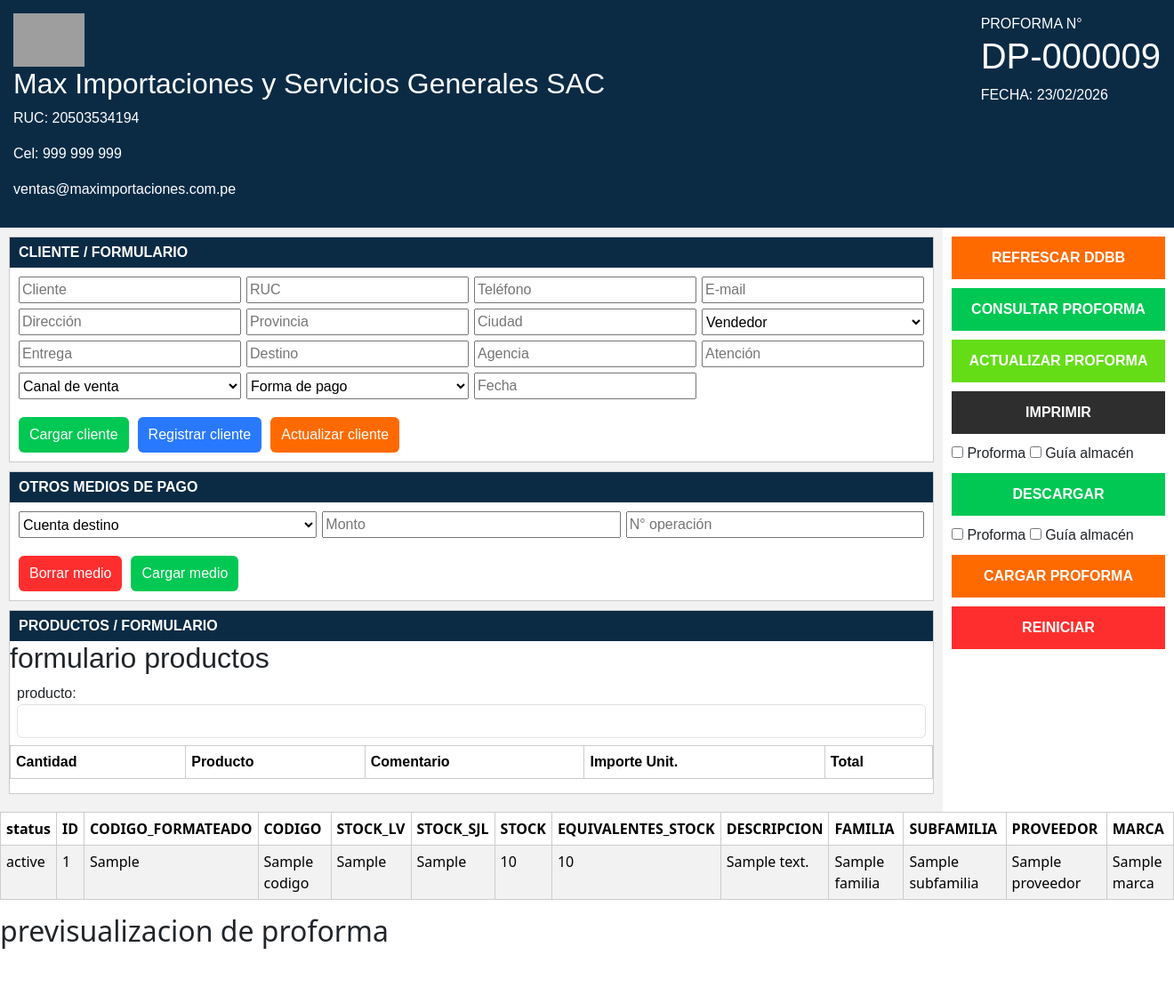
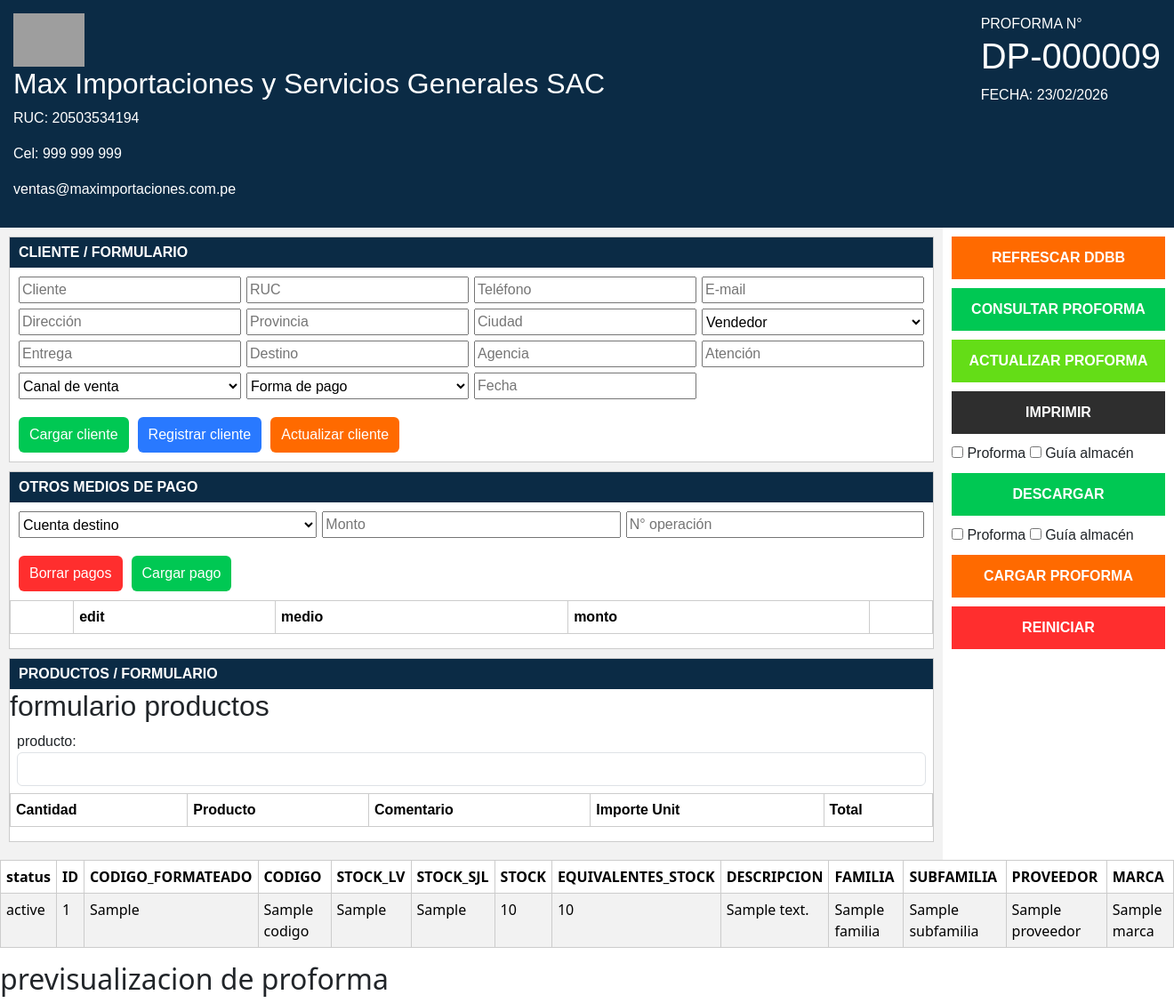
Before and after one commit to Hector3008/SIScore, a Node project: template src/views/proformsSystem.handlebars in a window 1320 px wide. Shown: the whole page at 89% size. Before the commit the page ends 1067 px from the top, so only its background shows below. Run offline with Node 20 templates, Linux system fonts and the light colour scheme; the template is opened without the code that fills it: most values are stand-ins (such as "Sample title", 1, 10 or a date in 2020); lists and menus that the app fills with data are empty; some libraries are stand-ins or nearby versions; grey boxes are pictures that could not be loaded.

Commit message:
delete button up to pagos form

```diff
--- a/src/public/js/realTimeProducts.js
+++ b/src/public/js/realTimeProducts.js
@@ -25,8 +25,8 @@
   console.log("data from socket: ", data);
 
   data = data.filter(i=> i.status != "deleted")
-    const tbdodyProducts = document.getElementById("tbdodyProducts");
-    tbdodyProducts.innerHTML = `  `;
+    const tbbodyProducts = document.getElementById("tbbodyProducts");
+    tbbodyProducts.innerHTML = `  `;
 
     for (product of data) {
 
@@ -42,7 +42,7 @@
       <td>${product.cantidad}</td>
       <td>${product.equivalente}</td>
     `;
-      tbdodyProducts.appendChild(tr);
+      tbbodyProducts.appendChild(tr);
     }
 });
 
--- a/src/views/products.handlebars
+++ b/src/views/products.handlebars
@@ -22,7 +22,7 @@
       <td><strong>SUBFAMILIA</strong></td>
     </tr>
   </thead>
-  <tbody id="tbdodyProducts">  {{#each products}}
+  <tbody id="tbbodyProducts">  {{#each products}}
 
       <tr>
         <td>{{this.ID}}</td>
--- a/src/views/proformsSystem.handlebars
+++ b/src/views/proformsSystem.handlebars
@@ -93,7 +93,7 @@
         <div class="block-title">OTROS MEDIOS DE PAGO</div>
 
         <div class="grid-3">
-          <select id="form-forma-de-pago-(otros-medios-de-pago)-field">
+          <select id="form-pagos-medio-field">
               <option value="" disabled selected hidden>Cuenta destino</option>
               <option>BCP Max Imp</option>
               <option>BCP Importadora</option>
@@ -108,14 +108,27 @@
 
           </select>
 
-          <input id="form-monto-(otros-medios-de-pago)-field" placeholder="Monto">
-          <input id="form-operacion-(otros-medios-de-pago)-field" placeholder="N° operación">
+          <input id="form-pagos-montos-field" placeholder="Monto">
+          <input id="form-pagos-operacion-field" placeholder="N° operación">
         </div>
       {{!-- OTROS MEDIOS DE PAGO / BUTTONS --}}
         <div class="btn-row">
-          <button class="btn red">Borrar medio</button>
-          <button class="btn green">Cargar medio</button>
+          <button class="btn red">Borrar pagos</button>
+          <button id="cargarPagoBtn" class="btn green">Cargar pago</button>
         </div>
+<table class="table table-striped">
+        <thead>
+          <tr>
+            <th></th>
+            <th>edit</th>
+            <th>medio</th>
+            <th>monto</th>
+            <th></th>
+          </tr>
+        </thead>
+        <tbody id="tbbodyPagos">
+                  </tbody>
+        </table>
       </section>
 
       {{!-- PRODUCTOS --}}
@@ -127,9 +140,8 @@
             <tr>
               <th>Cantidad</th>
               <th>Producto</th>
-
               <th>Comentario</th>
-              <th>Importe Unit.</th>
+              <th>Importe Unit</th>
               <th>Total</th>
             </tr>
           </thead>
@@ -190,7 +202,7 @@
       <td><strong>MARCA</strong></td>
     </tr>
   </thead>
-  <tbody id="tbdodyProducts"> {{#each products}}
+  <tbody id="tbbodyProducts"> {{#each products}}
 
     <tr>
       <td>{{this.status}}</td>
@@ -222,26 +234,18 @@
 
 <script src="/socket.io/socket.io.js"></script>
 
-
-{{!-- //script para filtrar la lista de productos recibida por el .handlebars
- --}}
-<script>
-    const researchForm = document.querySelector("#researchForm");
+<script>//filter de la lista productos
+  const researchForm = document.querySelector("#researchForm");
   const input = document.querySelector("#search");
-
+  socket = io()
   const productList = {{{ json products }}}; // array recibido por el .handlebars (html)
 
-  //  console.log("productList: ", productList)
   input.addEventListener("input", (e) => {
-
     const search = e.target.value.toLowerCase().trim();
-    console.log("search: ", search)
     // se convierte el string en tokens
     const tokens = search.split(/\s+/).filter(Boolean);
     // ej: "mitsubishi estator" -> ["mitsubishi","estator"]
-
     let list = productList;
-
     const filtered = list.filter(p => {
       const text = `
           ${p.CODIGO_FORMATEADO}
@@ -251,23 +255,19 @@
           ${p.MARCA}
           ${p.SUBFAMILIA}
           ${p.FAMILIA}
-
         `.toLowerCase();
-
       // 👇 TODAS las palabras deben existir
       return tokens.every(word => text.includes(word));
     });
-    /* testing:
-        console.log("filtered:", filtered);*/
     socket.emit("filterRequest", filtered);
   });
 </script>
-{{!-- script para pintar la tabla de productos tras un filter;  --}}
-<script>
-  const table = document.querySelector("#tbdodyProducts")
+
+<script>//print de la tabla productos
+  const table = document.querySelector("#tbbodyProducts")
+
   socket.on("filterList", (data) => {
 
-    console.log("data: ", data)
     table.innerHTML = ""
     for (product of data) {
 
@@ -293,16 +293,78 @@
 
         <td>${product.MARCA}</td>
       `;
-      tbdodyProducts.appendChild(tr);
+      tbbodyProducts.appendChild(tr);
     }
-    /*testing
-    //console.log("filterList received"):
-    //console.log("data from filterList: ",data)})
-  */
+
   })
 </script>
 
+<script>//post de la lista pagos
+  const cargarPagoBtn = document.querySelector("#cargarPagoBtn")
+  cargarPagoBtn.addEventListener("click",(e)=>{
+
+    const monto = document.querySelector("#form-pagos-montos-field").value
+    const operacion = document.querySelector("#form-pagos-operacion-field").value
+    const medio = document.querySelector("#form-pagos-medio-field").value
+
+  const pago = {monto, operacion, medio}
+    socket.emit("cargarPagoBtn", pago)
+  })
+</script>
+
+<script>//print de la tabla pagos
+  const tablePagos = document.querySelector("#tbbodyPagos")
+  socket.on("pagos",(data)=>{
+
+    const pagos = document.querySelectorAll(".pagoTr")//devuelve un objeto nodeList
+
+    const pagosArray = Array.from(pagos)//lo convertimos en array y lo formateamos
+    .map((tr,index) => {
+      const tds = tr.querySelectorAll("td");
+      return {
+        index: index + 1,
+        medio: tds[1].textContent.trim(),
+        monto: tds[2].textContent.replace(" /S", "").trim(),
+        operacion: tds[3].textContent.trim()
+      };
+    });
+    pagosArray.push({index: pagosArray.length +1 ,medio: data.medio, monto: data.monto, operacion: data.operacion})
+    console.log("pagosArray 2: ", pagosArray)
+
+    tablePagos.innerHTML = ""
+
+    for (pago of pagosArray) {
+    const tr = document.createElement("tr");
+    tr.classList.add("pagoTr");
+    tr.id = `pago-${pago.index}-tr`
+        tr.innerHTML = `
+              <td>
+                <button id="delete-btn-pago-${pago.index}">eliminar</button>
+              </td>
+              <td>${pago.medio}</td>
+              <td>${pago.monto} /S</td>
+              <td>${pago.operacion}</td>
+              <td><button>editar</button></td>
+        `
+  tablePagos.appendChild(tr);  }
+  })
+
+// ✅ listener global (solo una vez)
+tablePagos.addEventListener("click", (e) => {
+  if (e.target.id.startsWith("delete-btn-pago-")) {
+    const tr = e.target.closest("tr");
+    tr.remove();
+  }
+});
+
+</script>
+
+<script>
+
+</script>
+
 <script src="js/btns/postProformBtn.js"></script>
+
 {{!-- CSS --}}
 <style>
   .proforma-app {
```
Also changed, not shown: data/proforms.json (+0 -38 lines), src/public/js/btns/postProformBtn.js (+10 -0 lines), src/sockets.js (+6 -2 lines).
